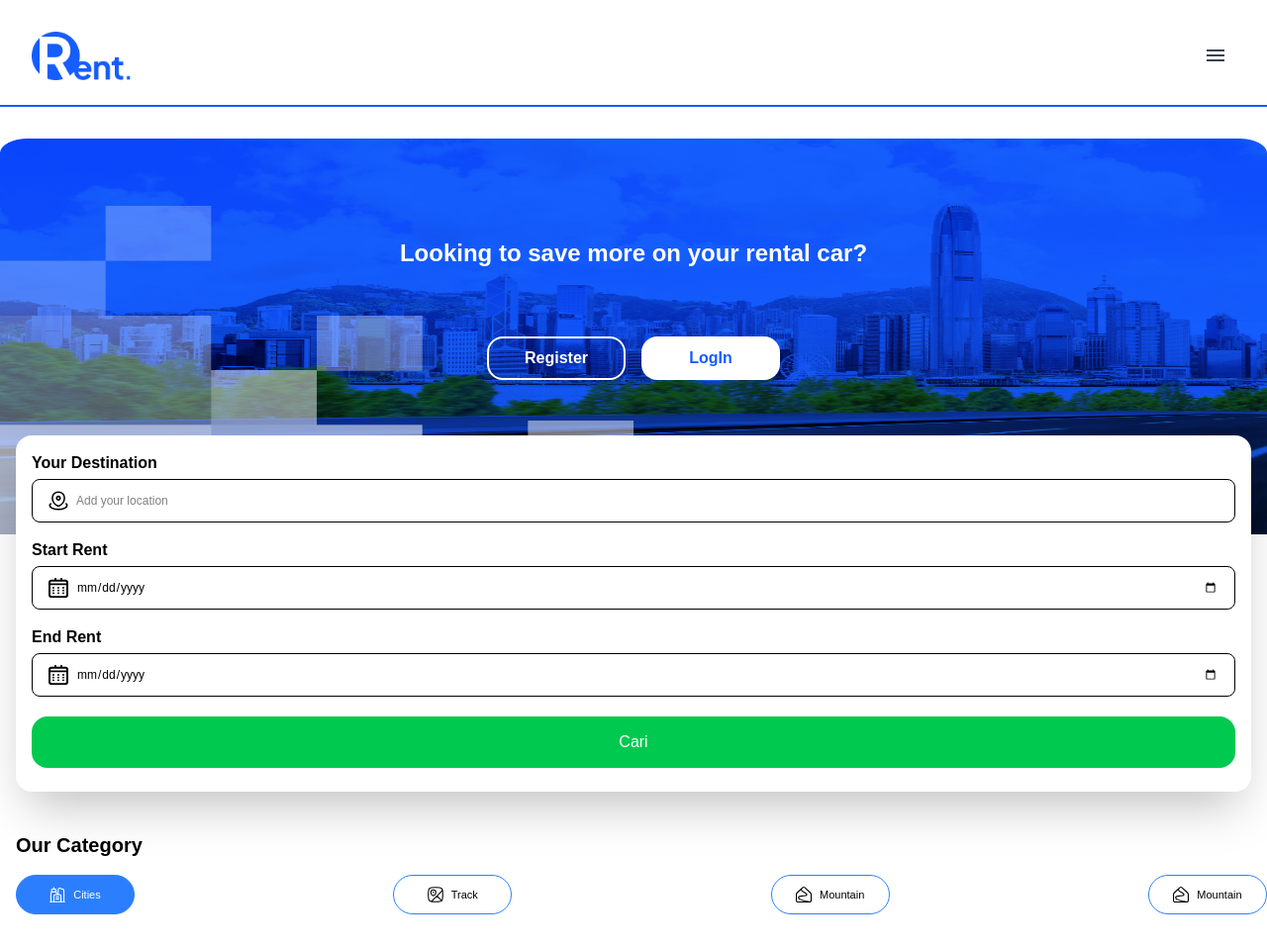
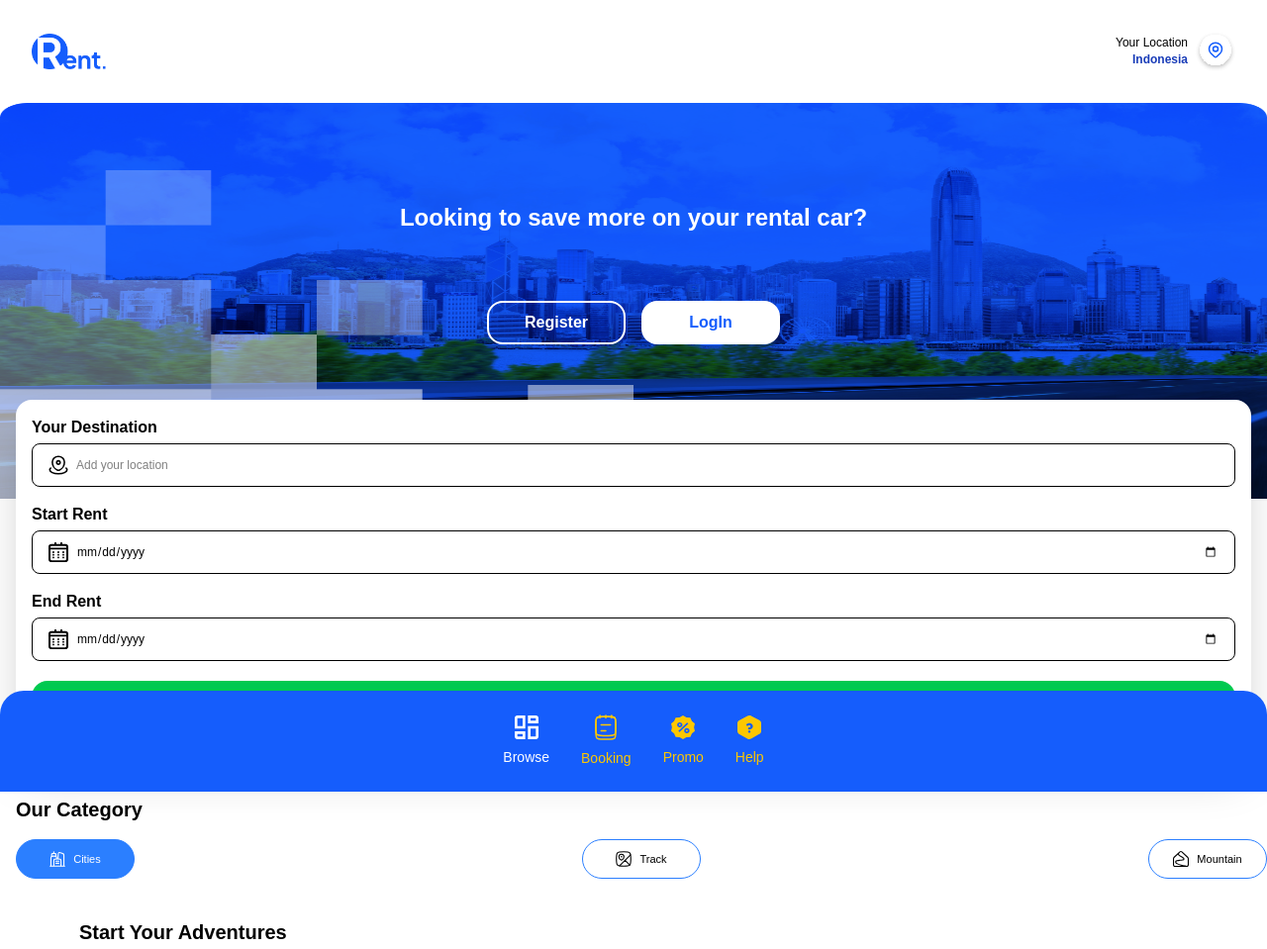
Before and after one commit to JatiSriPamungkas/fe-challange-amcc, a website: page src/index.html in a window 1280 px wide. Shown: the top 959 px of the page at 99% size. Drawn offline with nearby package versions, Linux system fonts and the light colour scheme.

Commit message:
fix: header

```diff
--- a/src/index.html
+++ b/src/index.html
@@ -13,72 +13,34 @@
 	</head>
 
 	<body>
-		<header
-			id="head-menu"
-			class="h-27 border-b-2 transition-all duration-500 border-[#155DFC] p-8 flex flex-col gap-8 overflow-hidden"
-		>
-			<div class="flex items-center justify-between">
+		<header id="head-menu" class="p-8">
+			<div class="flex items-center justify-between space-x-2 cursor-default">
 				<a href="#">
 					<img
 						src="../assets/logo-rental-mobil.png"
 						alt="Logo Rental Mobil"
-						width="100"
-						height="100"
+						width="75"
+						height="75"
 					/>
 				</a>
-				<span
-					id="hamburger-btn"
-					class="material-symbols-outlined p-2 rounded-lg transition-all duration-150 cursor-pointer text-gray-700 text-4xl hover:bg-[#155DFC] hover:text-white active:bg-[#155DFC] active:text-white"
-					>menu</span
-				>
-			</div>
-
-			<nav>
-				<ul class="w-full flex flex-col gap-2 items-center font-medium text-[#737373]">
-					<a
-						href="#"
-						class="w-full flex justify-center transition-all duration-150 hover:text-black active:bg-[#155DFC] active:text-white py-2 rounded-md"
-					>
-						<li>Home</li>
+				<div class="flex items-center gap-2">
+					<div class="text-sm">
+						<p class="text-black font-medium text-[12px] text-end">Your Location</p>
+						<p class="text-blue-800 font-semibold text-[12px] text-end">Indonesia</p>
+					</div>
+					<a href="https://maps.app.goo.gl/chvA1iXnFgErbRGL7">
+						<img
+							src="../assets/location-navbar.svg"
+							alt="Destination Icon"
+							width="40"
+							height="40"
+						/>
 					</a>
-					<a
-						href="#"
-						class="w-full flex justify-center transition-all duration-150 hover:text-black active:bg-[#155DFC] active:text-white py-2 rounded-md"
-					>
-						<li>Booking</li>
-					</a>
-					<a
-						href="#"
-						class="w-full flex justify-center transition-all duration-150 hover:text-black active:bg-[#155DFC] active:text-white py-2 rounded-md"
-					>
-						<li>Promo</li>
-					</a>
-					<a
-						href="#"
-						class="w-full flex justify-center transition-all duration-150 hover:text-black active:bg-[#155DFC] active:text-white py-2 rounded-md"
-					>
-						<li>Help</li>
-					</a>
-				</ul>
-			</nav>
-
-			<div class="flex items-center justify-end space-x-2 cursor-default">
-				<div>
-					<p class="text-black font-medium text-sm">Your Location</p>
-					<p class="text-blue-800 font-semibold text-md">Indonesia</p>
 				</div>
-				<a href="https://maps.app.goo.gl/chvA1iXnFgErbRGL7">
-					<img
-						src="../assets/location-navbar.svg"
-						alt="Destination Icon"
-						width="70"
-						height="70"
-					/>
-				</a>
 			</div>
 		</header>
 
-		<main class="my-8">
+		<main>
 			<div class="relative">
 				<img
 					class="w-full h-100"
@@ -177,12 +139,6 @@
 						<img src="../assets/mountain.svg" class="w-4 h-4" />
 						<span class="text-[11px]">Mountain</span>
 					</button>
-					<button
-						class="w-30 h-10 flex items-center justify-center gap-2 rounded-full border border-blue-500 text-black"
-					>
-						<img src="../assets/mountain.svg" class="w-4 h-4" />
-						<span class="text-[11px]">Mountain</span>
-					</button>
 				</div>
 			</div>
 
@@ -204,20 +160,23 @@
 					<h1 class="font-bold text-xl">Available Now</h1>
 					<div class="flex gap-2 items-center">
 						<h1 class="font-medium text-lg">Filter</h1>
-						<button class="gap-2 p-2 bg-[#155DFC] rounded-lg shadow-md" id="filter-btn">
-							<img src="../assets/filter-white.png" alt="" class="w-4 h-4" />
+						<button
+							class="gap-2 p-2 bg-[#155DFC] rounded-lg shadow-md focus:outline-none"
+							id="filter-btn"
+						>
+							<img src="../assets/filter-white.png" alt="filter" class="w-4 h-4" />
 						</button>
 					</div>
 				</div>
 
 				<!-- Car Listings -->
-				<div class="mb-15 flex flex-col gap-4 available-card-container">
+				<div class="mb-40 flex flex-col gap-4 available-card-container">
 					<!-- Car Card 1 -->
 				</div>
 			</div>
 		</main>
 
-		<footer class="bg-blue-600 rounded-t-3xl text-[#FDC700] py-6">
+		<footer class="w-full bg-blue-600 rounded-t-3xl text-[#FDC700] py-6 fixed left-0 bottom-0">
 			<div class="flex justify-center items-center space-x-8">
 				<a
 					href="#"
--- a/src/script.js
+++ b/src/script.js
@@ -1,16 +1,3 @@
-const hamBtn = document.getElementById("hamburger-btn");
-const headMenu = document.getElementById("head-menu");
-
-hamBtn.addEventListener("click", () => {
-	if (hamBtn.innerText === "menu") {
-		hamBtn.innerText = "close";
-	} else {
-		hamBtn.innerText = "menu";
-	}
-	headMenu.classList.toggle("h-27");
-	headMenu.classList.toggle("h-105");
-});
-
 document.addEventListener("DOMContentLoaded", () => {
 	const popularCardContainer = document.querySelector(".popular-card-container");
 	const availableCardContainer = document.querySelector(".available-card-container");
```
Also changed, not shown: src/output.css.
